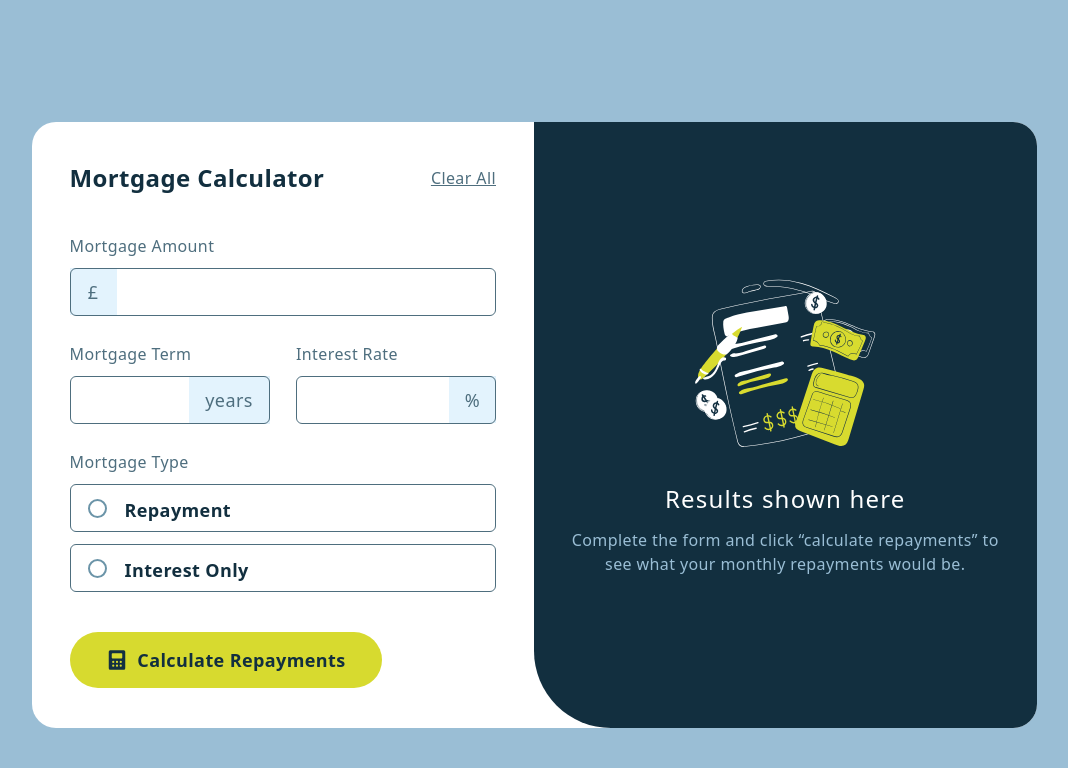
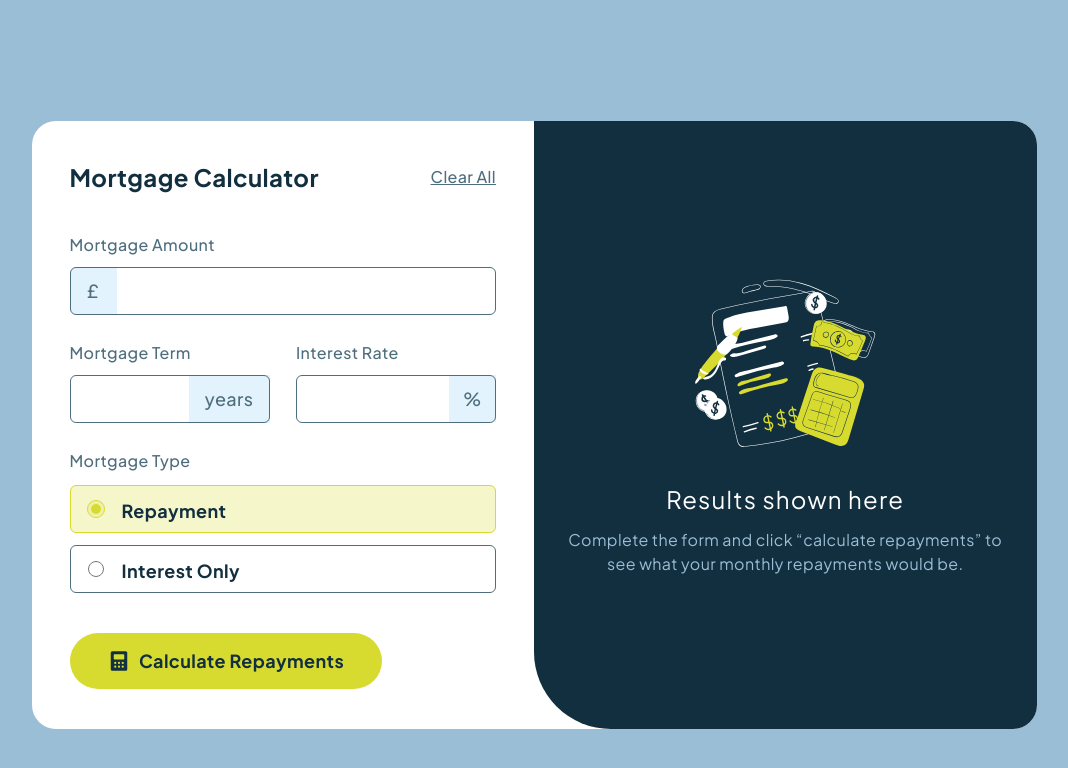
Before and after one commit to tony1c/frontend-mentor-challenges, an Angular app in the folder mortgage-repayment-calc-angular/: page / in a window 1280 px wide. Shown: the top 768 px of the page, without its empty margins (106-1174 px from the left). Built offline with nearby package versions, Linux system fonts and the light colour scheme.

Commit message:
styled radio input

```diff
--- a/mortgage-repayment-calc-angular/src/app/app.component.html
+++ b/mortgage-repayment-calc-angular/src/app/app.component.html
@@ -1,4 +1,6 @@
-<main class="flex items-center justify-center md:h-screen md:bg-c-slate-300">
+<main
+  class="font-plus-jakarta flex items-center justify-center md:h-screen md:bg-c-slate-300"
+>
   <div
     class="grid max-w-[376px] grid-cols-1 bg-c-white tracking-wide md:mt-[50px] md:max-w-[1005px] md:grid-cols-2 md:overflow-hidden md:rounded-3xl"
   >
--- a/mortgage-repayment-calc-angular/src/app/components/mortgage-form/mortgage-form.component.html
+++ b/mortgage-repayment-calc-angular/src/app/components/mortgage-form/mortgage-form.component.html
@@ -1,13 +1,13 @@
 <form class="mt-[25px] space-y-[26px] md:mt-[40px]" action="">
   <fieldset class="flex flex-col gap-2.5">
     <label class="font-500 text-c-slate-700" for="">Mortgage Amount</label>
-    <div class="relative">
+    <div class="group relative">
       <input
         type="text"
-        class="relative z-10 h-[48px] w-full rounded-md border border-c-slate-700 bg-transparent"
+        class="peer relative z-10 h-[48px] w-full cursor-pointer rounded-md border border-c-slate-700 bg-transparent pl-[64px] font-500 caret-c-slate-900 focus:outline-c-lime"
       />
       <div
-        class="absolute left-0 top-0 flex size-[47px] items-center justify-center bg-c-slate-100 text-lg font-500 text-c-slate-700"
+        class="absolute left-0 top-0 flex size-[47px] items-center justify-center rounded-s-md bg-c-slate-100 text-lg font-500 text-c-slate-700 peer-focus:bg-c-lime"
       >
         &#163;
       </div>
@@ -46,35 +46,60 @@
   </div>
 
   <div class="space-y-3">
-    <fieldset class="flex flex-col gap-2.5">
-      <label class="font-500 text-c-slate-700" for="type">Mortgage Type</label>
+    <h3 class="font-500 text-c-slate-700">Mortgage Type</h3>
+    <fieldset>
+      <label for="type">
         <div
-        class="flex h-[48px] w-full items-center gap-[18px] rounded-md border border-c-slate-700 px-[17px]"
+          class="flex h-[48px] w-full cursor-pointer items-center gap-[18px] rounded-md border border-c-slate-700 px-[17px] hover:border-c-lime has-[input:checked]:border-c-lime has-[input:checked]:bg-c-lime/25"
         >
           <input
             id="type"
-          class="size-[19px] appearance-none rounded-full border-2 border-c-slate-500"
+            name="type"
             type="radio"
-          name="type"
+            class="size-[16px]"
+            checked
           />
-        <span class="mt-1 text-lg font-700 text-c-slate-900"> Repayment </span>
+
+          <span class="mt-1 text-lg font-700 text-c-slate-900">
+            Repayment
+          </span>
         </div>
+      </label>
     </fieldset>
-    <fieldset class="flex flex-col gap-2.5">
+
+    <fieldset>
+      <label for="type-2">
         <div
-        class="flex h-[48px] w-full items-center gap-[18px] rounded-md border border-c-slate-700 px-[17px]"
+          class="flex h-[48px] w-full cursor-pointer items-center gap-[18px] rounded-md border border-c-slate-700 px-[17px] hover:border-c-lime has-[input:checked]:border-c-lime has-[input:checked]:bg-c-lime/20"
         >
-        <input
-          id="type"
-          class="size-[19px] appearance-none rounded-full border-2 border-c-slate-500"
-          type="radio"
-          name="type"
-        />
+          <input id="type-2" name="type" type="radio" class="size-[16px]" />
+
           <span class="mt-1 text-lg font-700 text-c-slate-900"
             >Interest Only</span
           >
         </div>
+      </label>
     </fieldset>
+    <!-- <fieldset class="flex flex-col gap-2.5">
+      <h3 class="font-500 text-c-slate-700">Mortgage Type</h3>
+      <label for="type">
+        <div
+          class="flex h-[48px] w-full cursor-pointer items-center gap-[18px] rounded-md border border-c-slate-700 px-[17px] hover:border-c-lime has-[input:checked]:border-c-lime"
+        >
+          <input
+            id="type"
+            class="size-[19px]"
+            type="radio"
+            name="type"
+            checked
+          />
+
+          <span class="mt-1 text-lg font-700 text-c-slate-900">
+            Repayment
+          </span>
+        </div>
+      </label>
+    </fieldset> -->
   </div>
 
   <app-btn-calc></app-btn-calc>
--- a/mortgage-repayment-calc-angular/src/styles.css
+++ b/mortgage-repayment-calc-angular/src/styles.css
@@ -2,6 +2,37 @@
 /* Plus Jakarta Sans font */
 @import url("https://fonts.googleapis.com/css2?family=Plus+Jakarta+Sans:ital,wght@0,200..800;1,200..800&display=swap");
 
+:root {
+  --c-lime: hsl(61, 70%, 52%);
+  --c-red: hsl(4, 69%, 50%);
+  --c-white: hsl(0, 0%, 100%);
+  --c-slate-100: hsl(202, 86%, 94%);
+  --c-slate-300: hsl(203, 41%, 72%);
+  --c-slate-500: hsl(200, 26%, 54%);
+  --c-slate-700: hsl(200, 24%, 40%);
+  --c-slate-900: hsl(202, 55%, 16%);
+}
+
 @tailwind base;
 @tailwind components;
 @tailwind utilities;
+
+input[type="radio"] {
+  cursor: pointer;
+}
+
+input[type="radio"]:checked {
+  appearance: none;
+  -webkit-appearance: none;
+  border-radius: 50%;
+  background: var(--c-lime);
+  /* border: 8px solid #fff; */
+  border: 3px solid hsla(61, 70%, 52%, 0.2); /* More visible */
+
+  /* to style the "bg" border color, must come after its property */
+  -webkit-background-clip: padding-box; /* for Safari */
+  background-clip: padding-box; /* for IE9+, Firefox 4+, Opera, Chrome */
+
+  /* The outline will be the outer circle */
+  outline: 1px solid var(--c-lime);
+}
--- a/mortgage-repayment-calc-angular/tailwind.config.js
+++ b/mortgage-repayment-calc-angular/tailwind.config.js
@@ -5,6 +5,9 @@ module.exports = {
     fontWeight: {
       500: 500,
       700: 700,
+    },
+    fontFamily: {
+      "plus-jakarta": "'Plus Jakarta Sans', sans-serif",
     },
     extend: {
       colors: {
```
Lines whose indentation alone changed are shown as unchanged.
